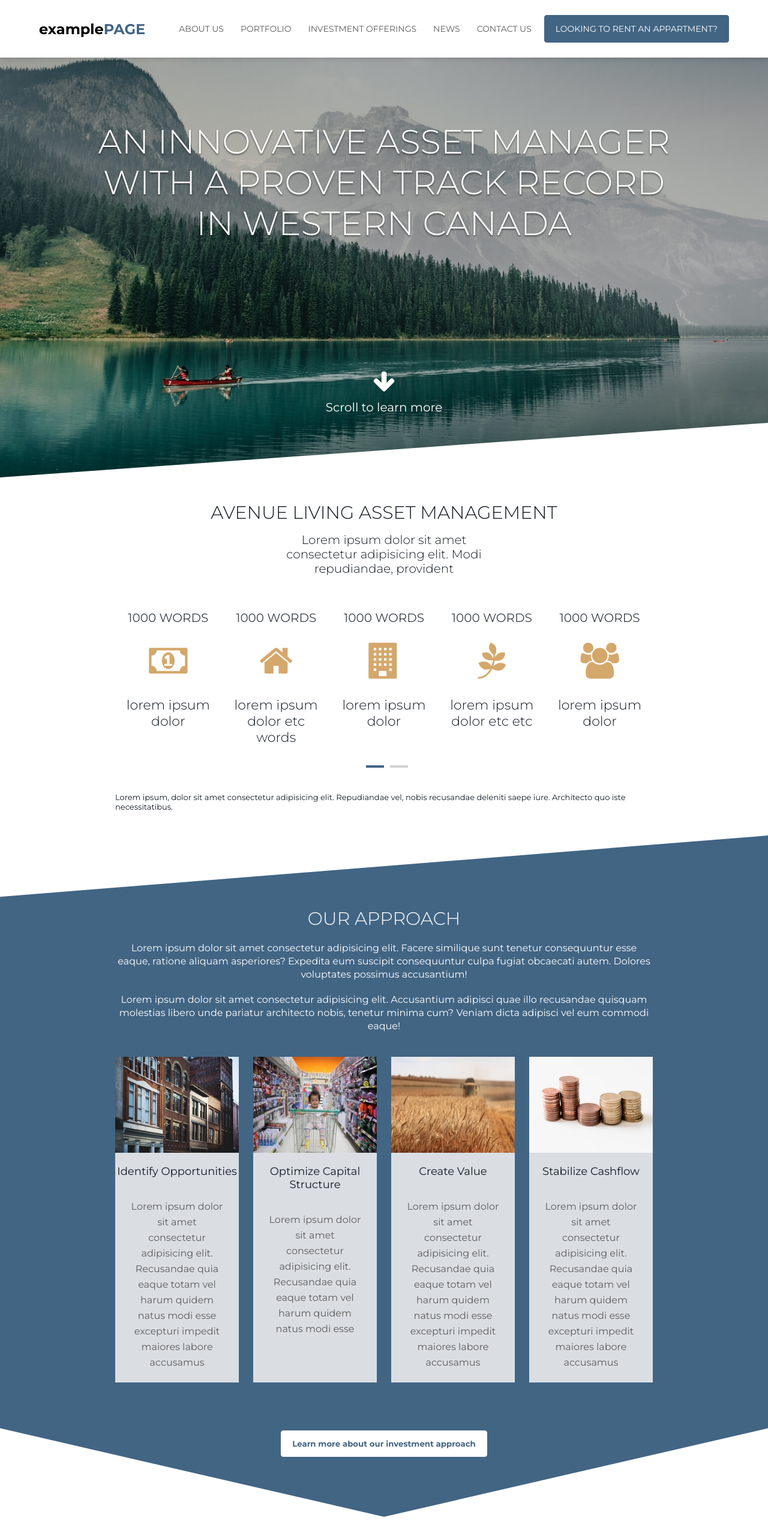
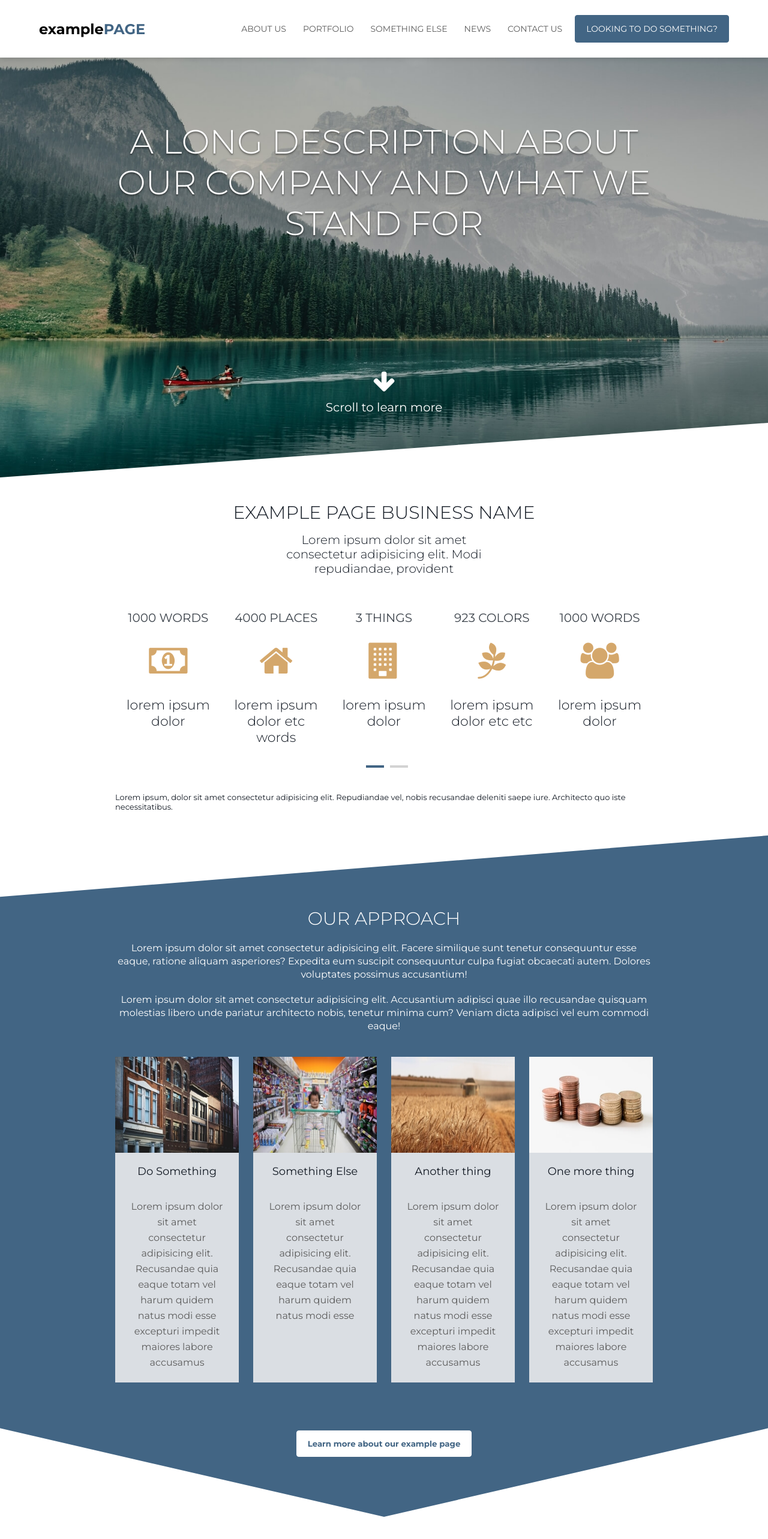
Before and after one commit to Claytonhart/simple-landing-page, a React (Create React App) app: page / in a window 1280 px wide. Shown: the top 2566 px of the page at 60% size. Built offline with nearby package versions, Linux system fonts and the light colour scheme.

Commit message:
anonymized to create a template

```diff
--- a/package.json
+++ b/package.json
@@ -2,7 +2,9 @@
   "name": "sass-test",
   "version": "0.1.0",
   "private": true,
+  "homepage": "http://Claytonhart.github.io/sass-test",
   "dependencies": {
+    "gh-pages": "^2.0.0",
     "node-sass-chokidar": "^1.3.3",
     "npm-run-all": "^4.1.3",
     "react": "^16.5.0",
@@ -19,6 +21,8 @@
     "build-js": "react-scripts build",
     "build": "npm-run-all build-css build-js",
     "test": "react-scripts test --env=jsdom",
-    "eject": "react-scripts eject"
+    "eject": "react-scripts eject",
+    "predeploy": "npm run build",
+    "deploy": "gh-pages -d build"
   }
 }
--- a/src/components/About/About.js
+++ b/src/components/About/About.js
@@ -10,7 +10,7 @@ class About extends Component {
     return (
       <section className="about" id="about">
         <div className="about-content-wrapper container">
-          <h1 className="about__header">Avenue living asset management</h1>
+          <h1 className="about__header">Example page business name</h1>
           <h3 className="about__description">
             Lorem ipsum dolor sit amet consectetur adipisicing elit. Modi
             repudiandae, provident
@@ -23,17 +23,17 @@ class About extends Component {
                 <p>lorem ipsum dolor</p>
               </div>
               <div className="carousel-item">
-                <h3>1000 Words</h3>
+                <h3>4000 Places</h3>
                 <i className="fa fa-home" aria-hidden="true" />
                 <p>lorem ipsum dolor etc words</p>
               </div>
               <div className="carousel-item">
-                <h3>1000 Words</h3>
+                <h3>3 Things</h3>
                 <i className="fa fa-building" aria-hidden="true" />
                 <p>lorem ipsum dolor</p>
               </div>
               <div className="carousel-item">
-                <h3>1000 Words</h3>
+                <h3>923 Colors</h3>
                 <i className="fa fa-pagelines" aria-hidden="true" />
                 <p>lorem ipsum dolor etc etc</p>
               </div>
--- a/src/components/Approach/Approach.js
+++ b/src/components/Approach/Approach.js
@@ -32,9 +32,7 @@ class Approach extends Component {
                   src={approachItem1}
                   alt="1"
                 />
-                <h5 className="approach-item__header">
-                  Identify Opportunities
-                </h5>
+                <h5 className="approach-item__header">Do Something</h5>
                 <p className="approach-item__desc">
                   Lorem ipsum dolor sit amet consectetur adipisicing elit.
                   Recusandae quia eaque totam vel harum quidem natus modi esse
@@ -47,9 +45,7 @@ class Approach extends Component {
                   src={approachItem2}
                   alt="2"
                 />
-                <h5 className="approach-item__header">
-                  Optimize Capital Structure
-                </h5>
+                <h5 className="approach-item__header">Something Else</h5>
                 <p className="approach-item__desc">
                   Lorem ipsum dolor sit amet consectetur adipisicing elit.
                   Recusandae quia eaque totam vel harum quidem natus modi esse
@@ -61,7 +57,7 @@ class Approach extends Component {
                   src={approachItem3}
                   alt="3"
                 />
-                <h5 className="approach-item__header">Create Value</h5>
+                <h5 className="approach-item__header">Another thing</h5>
                 <p className="approach-item__desc">
                   Lorem ipsum dolor sit amet consectetur adipisicing elit.
                   Recusandae quia eaque totam vel harum quidem natus modi esse
@@ -74,7 +70,7 @@ class Approach extends Component {
                   src={approachItem4}
                   alt="4"
                 />
-                <h5 className="approach-item__header">Stabilize Cashflow</h5>
+                <h5 className="approach-item__header">One more thing</h5>
                 <p className="approach-item__desc">
                   Lorem ipsum dolor sit amet consectetur adipisicing elit.
                   Recusandae quia eaque totam vel harum quidem natus modi esse
@@ -84,7 +80,7 @@ class Approach extends Component {
             </div>
             <div className="approach__button-container">
               <button className="approach__button">
-                Learn more about our investment approach
+                Learn more about our example page
               </button>
             </div>
           </div>
--- a/src/components/Contact/Contact.js
+++ b/src/components/Contact/Contact.js
@@ -6,7 +6,7 @@ const Contact = () => {
       <div className="contact__container container">
         <div className="contact__top-content">
           <div className="contact__left">
-            <h3 className="contact__top-header">Investment inquiries</h3>
+            <h3 className="contact__top-header">Something we do</h3>
             <p className="contact__top-desc">
               Lorem ipsum dolor, sit amet consectetur adipisicing elit. Amet
               voluptate
@@ -15,13 +15,13 @@ const Contact = () => {
           </div>
           <div className="contact__middle" />
           <div className="contact__right">
-            <h3 className="contact__top-header">Looking for your next home?</h3>
+            <h3 className="contact__top-header">Looking to do something?</h3>
             <p className="contact__top-desc">
               Lorem ipsum dolor, sit amet consectetur adipisicing elit. Amet
               voluptate
             </p>
             <button className="contact__top-button">
-              Looking for your next home?
+              Looking to do something?
             </button>
           </div>
         </div>
--- a/src/components/Footer/Footer.js
+++ b/src/components/Footer/Footer.js
@@ -13,16 +13,16 @@ const Footer = () => {
           <p>2018 Example Page Ltd.</p>
         </div>
         <div className="footer__element">
-          <h4>explore avenue living</h4>
+          <h4>explore example page</h4>
           <p>home page</p>
           <p>about us</p>
           <p>community enagement</p>
           <p>our leadership</p>
         </div>
         <div className="footer__element">
-          <h4>asset management</h4>
+          <h4>something we do</h4>
           <p>our portfolio</p>
-          <p>investment offerings</p>
+          <p>job offerings</p>
           <p>contact us</p>
         </div>
         <div className="footer__element">
--- a/src/components/Investments/Investments.js
+++ b/src/components/Investments/Investments.js
@@ -3,7 +3,7 @@ import React from "react";
 const Investments = () => {
   return (
     <section className="investments">
-      <h2 className="investments__header">Investment offerings</h2>
+      <h2 className="investments__header">What we do</h2>
       <p className="investments__desc">
         Lorem ipsum dolor sit amet consectetur adipisicing elit. Ex dignissimos
         repellendus omnis odit sunt tempore! Enim quibusdam, facere molestias
--- a/src/components/Landing/Landing.js
+++ b/src/components/Landing/Landing.js
@@ -7,8 +7,7 @@ class Landing extends Component {
       <main>
         <div className="banner-image">
           <h1 className="banner-image__text">
-            AN INNOVATIVE ASSET MANAGER WITH A PROVEN TRACK RECORD IN WESTERN
-            CANADA
+            A LONG DESCRIPTION ABOUT OUR COMPANY AND WHAT WE STAND FOR
           </h1>
           <div className="banner-image__scroll">
             <AnchorLink name="scroll-down" href="#about" offset="80">
--- a/src/components/Navbar.js
+++ b/src/components/Navbar.js
@@ -13,11 +13,11 @@ class Navbar extends Component {
             <ul className="navbar__links">
               <li className="navbar__item">About us</li>
               <li className="navbar__item">Portfolio</li>
-              <li className="navbar__item">Investment Offerings</li>
+              <li className="navbar__item">Something Else</li>
               <li className="navbar__item">News</li>
               <li className="navbar__item">Contact Us</li>
               <li className="navbar__item navbar__item--inverted">
-                Looking to rent an appartment?
+                Looking to do something?
               </li>
             </ul>
           </div>
--- a/src/components/Opportunities/Opportunities.js
+++ b/src/components/Opportunities/Opportunities.js
@@ -18,18 +18,16 @@ const Opportunities = () => {
           </div>
           <div className="opportunities__desc">
             <h3 className="opportunity-desc__header">
-              Avenue living real estate core trust
+              Example page business name specifier
             </h3>
-            <h6 className="opportunity-desc__focus">
-              Focus: Multi-residential Assets
-            </h6>
+            <h6 className="opportunity-desc__focus">Focus: Doing things</h6>
             <p className="opportunity-desc__about">
               Lorem ipsum dolor sit amet consectetur adipisicing elit. Quod
               cumque dolorum quidem voluptate enim magnam. Quae debitis neque
               recusandae quidem blanditiis sit nam porro
             </p>
             <button className="opportunity-desc__button">
-              Learn More about core trust
+              Learn More about doing things
             </button>
           </div>
         </div>
```
Also changed, not shown: 1 other file (tests, documents, lock files or other folders).
